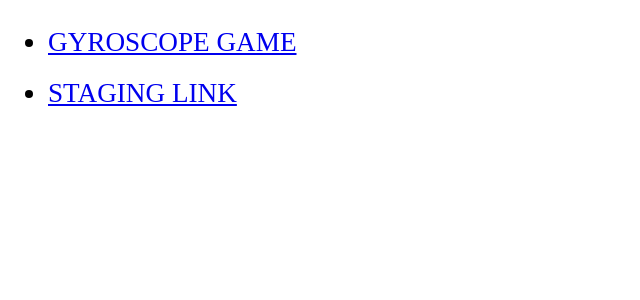
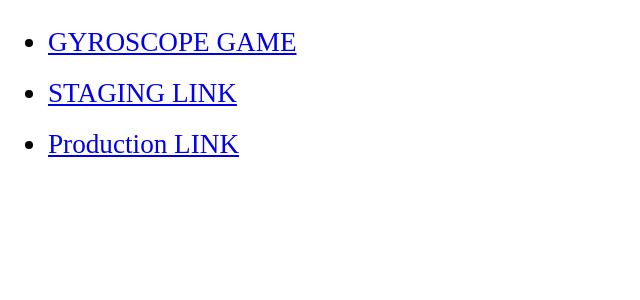
Before and after one commit to meky-vodafone/onirix-app-angular-deeplink, an Angular app: page / in a window 1280 px wide. Shown: the top 300 px of the page, without its empty margins (0-640 px from the left). Built offline with nearby package versions, Linux system fonts and the light colour scheme.

Commit message:
Update home.component.html

```diff
--- a/src/app/components/home/home.component.html
+++ b/src/app/components/home/home.component.html
@@ -8,6 +8,11 @@
 
   <li>
     <a href="https://test1.vodafone.com.eg/LB/yougoGame/index.html">STAGING LINK</a>
+  </li>
+
+
+<li>
+    <a href="https://web.vodafone.com.eg/LB/yougoGame/index.html">Production LINK</a>
   </li>
 
   <!-- <li>
```
